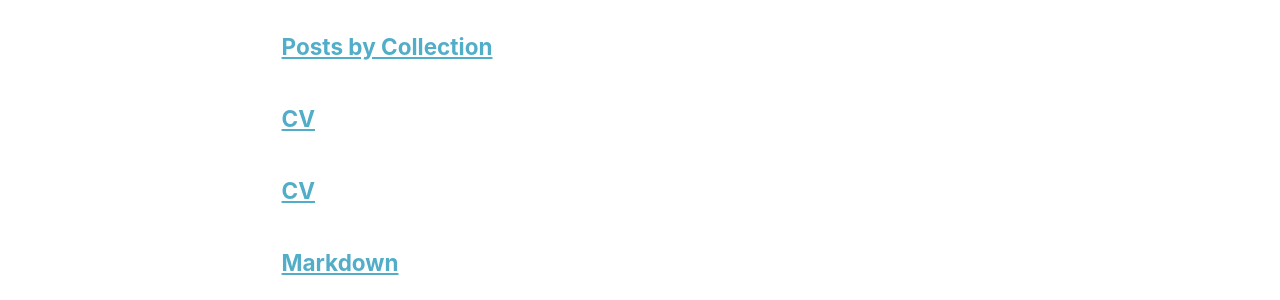
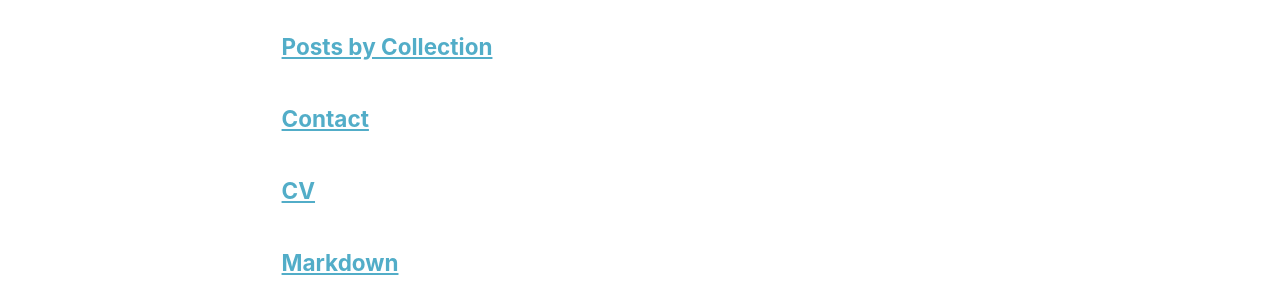
Before and after one commit to meobach/meobach.github.io, a Jekyll site: the page built from _pages/page-archive.html, in a window 1280 px wide and 900 px high, scrolled down 306 px. Shown: the part 155-455 px from the top of the window. Built offline with Jekyll 4.4.1, drawn with Linux system fonts in a browser that asks for light colours.

Commit message:
update meta infor

```diff
--- a/_pages/contact.md
+++ b/_pages/contact.md
@@ -1,10 +1,9 @@
 ---
 layout: archive
-title: "CV"
-permalink: /cv/
+title: "Contact"
+permalink: /contact/
 author_profile: true
-redirect_from:
-  - /resume
+
 ---
 
 {% include base_path %}
```
